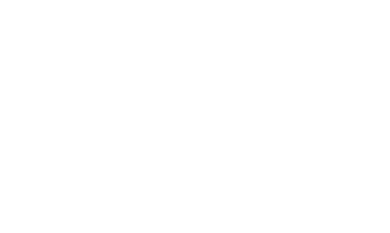
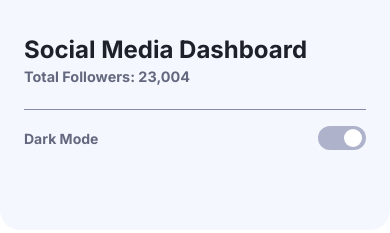
Before and after one commit to wbilashee/social-media-dashboard, a plain HTML site: page index.html in a window 390 px wide. Drawn offline with Linux system fonts and the light colour scheme.

Commit message:
header done

```diff
--- a/app/scss/_globals.scss
+++ b/app/scss/_globals.scss
@@ -1,4 +1,20 @@
 @import url("https://fonts.googleapis.com/css2?family=Inter:wght@400;700&display=swap");
+
+:root {
+  --bg: hsl(0, 0%, 100%);
+  --top-bg-pattern: hsl(225, 100%, 98%);
+  --card-bg: hsl(227, 47%, 96%);
+  --small-text: hsl(228, 12%, 44%);
+  --bold-text: hsl(230, 17%, 14%);
+}
+
+.dark {
+  --bg: hsl(230, 17%, 14%);
+  --top-bg-pattern: hsl(230, 17%, 14%);
+  --card-bg: hsl(228, 28%, 20%);
+  --small-text: hsl(228, 34%, 66%);
+  --bold-text: hsl(0, 0%, 100%);
+}
 
 html {
   font-size: 100%;
@@ -14,9 +30,33 @@ html {
 }
 
 body {
+  background: var(--bg);
   font-family: "Inter", sans-serif;
 }
 
 a {
   text-decoration: none;
 }
+
+.container {
+  margin: 0 auto;
+  padding: 0 1.5rem;
+  max-width: 68.25rem;
+}
+
+// Flex
+.flex {
+  display: flex;
+
+  &-ai-c {
+    align-items: center;
+  }
+
+  &-jc-c {
+    justify-content: center;
+  }
+
+  &-jc-sb {
+    justify-content: space-between;
+  }
+}
--- /dev/null
+++ b/app/scss/_header.scss
@@ -0,0 +1,111 @@
+.header {
+  padding: 2.1875rem 0;
+  min-height: 14.375rem;
+  border-radius: 0 0 1.25rem 1.25rem;
+  background-color: var(--top-bg-pattern);
+
+  @include breakpoint-up(medium) {
+    padding: 2.0625rem 0;
+  }
+
+  .container {
+    align-items: stretch;
+    flex-direction: column;
+
+    @include breakpoint-up(medium) {
+      flex-direction: row;
+      align-items: center;
+    }
+  }
+
+  &__title {
+    margin-bottom: 1.5rem;
+
+    @include breakpoint-up(medium) {
+      margin-bottom: 0;
+    }
+
+    h1 {
+      font-size: 1.5rem;
+      color: var(--bold-text);
+
+      @include breakpoint-up(medium) {
+        font-size: 1.625rem;
+      }
+    }
+
+    p {
+      font-weight: bold;
+      font-size: 0.9rem;
+      margin-top: 0.25rem;
+      color: var(--small-text);
+
+      @include breakpoint-up(medium) {
+        font-size: 0.8375rem;
+      }
+    }
+  }
+
+  hr {
+    border: 0;
+    height: 1px;
+    border-top: 1px solid #848bab;
+  }
+
+  @at-root.dark hr {
+    border-top: 1px solid #333a55;
+  }
+
+  &__theme {
+    cursor: pointer;
+    margin-top: 1rem;
+
+    @include breakpoint-up(medium) {
+      margin-top: 0;
+    }
+
+    p {
+      font-weight: bold;
+      margin-right: 1rem;
+      font-size: 0.875rem;
+      color: var(--small-text);
+    }
+
+    .toggle-btn {
+      width: 3rem;
+      height: 1.5rem;
+      transition: unset;
+      background: $light;
+      border-radius: 0.75rem;
+      justify-content: flex-end;
+
+      &.on {
+        background-image: $dark;
+        justify-content: flex-start;
+
+        .circle-btn {
+          background-color: #252b42;
+        }
+      }
+
+      &:hover {
+        background-image: $dark;
+      }
+    }
+
+    .circle-btn {
+      width: 1.125rem;
+      height: 1.125rem;
+      margin: 0 0.25rem;
+      transition: unset;
+      border-radius: 50%;
+      background-color: $white;
+    }
+
+    .dark &:hover {
+      p {
+        color: $white;
+      }
+    }
+  }
+}
--- a/app/scss/_variables.scss
+++ b/app/scss/_variables.scss
@@ -1,4 +1,5 @@
 // Colors
+$white: hsl(0, 0%, 100%);
 $limeGreen: hsl(163, 72%, 41%);
 $brightRed: hsl(356, 69%, 56%);
 $facebook: hsl(208, 92%, 53%);
--- a/app/scss/style.scss
+++ b/app/scss/style.scss
@@ -1,3 +1,4 @@
 @import "variables";
 @import "mixins";
 @import "globals";
+@import "header";
--- a/index.html
+++ b/index.html
@@ -13,14 +13,22 @@
     <title>Social Media Dashboard</title>
   </head>
   <body>
+    <header class="header">
+      <div class="container flex flex-jc-sb">
+        <div class="header__title">
+          <h1>Social Media Dashboard</h1>
+          <p>Total Followers: 23,004</p>
+        </div>
+        <hr />
+        <div class="header__theme flex flex-ai-c flex-jc-sb">
+          <p>Dark Mode</p>
+          <div class="toggle-btn flex flex-ai-c" id="toggle">
+            <div class="circle-btn"></div>
+          </div>
+        </div>
+      </div>
+    </header>
     <!--
-  Social Media Dashboard
-  Total Followers: 23,004
-
-  Dark Mode
-
-
-
   @nathanf
   1987
   Followers
```
Also changed, not shown: dist/style.css, 1 other file.
